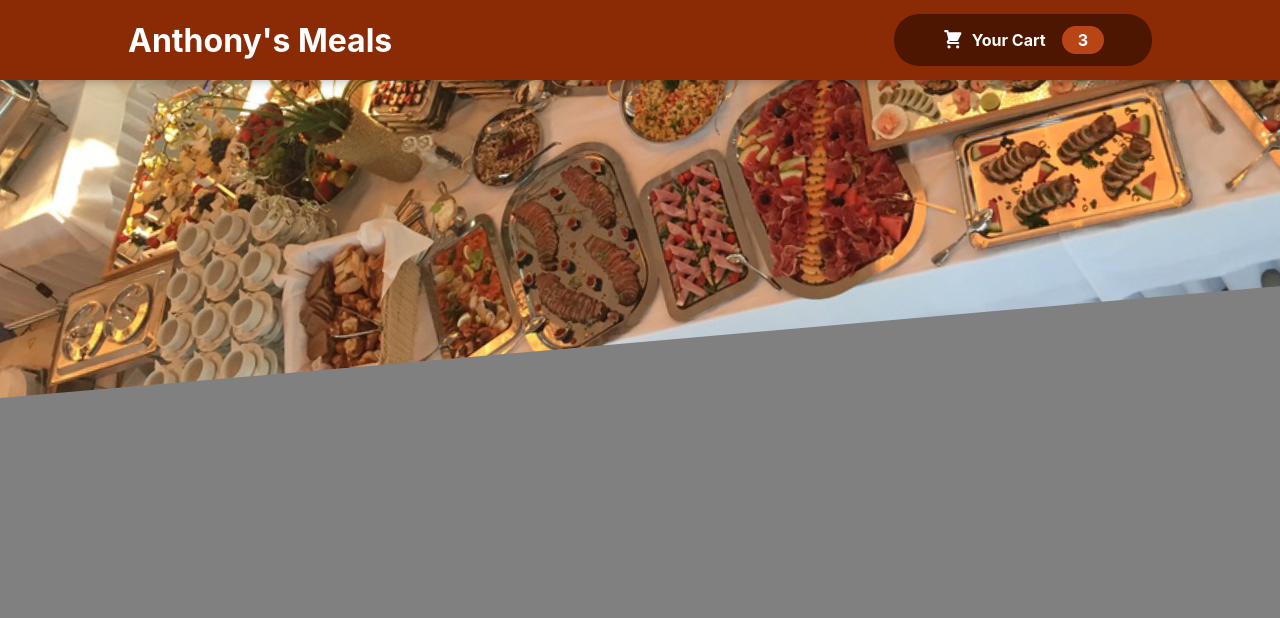
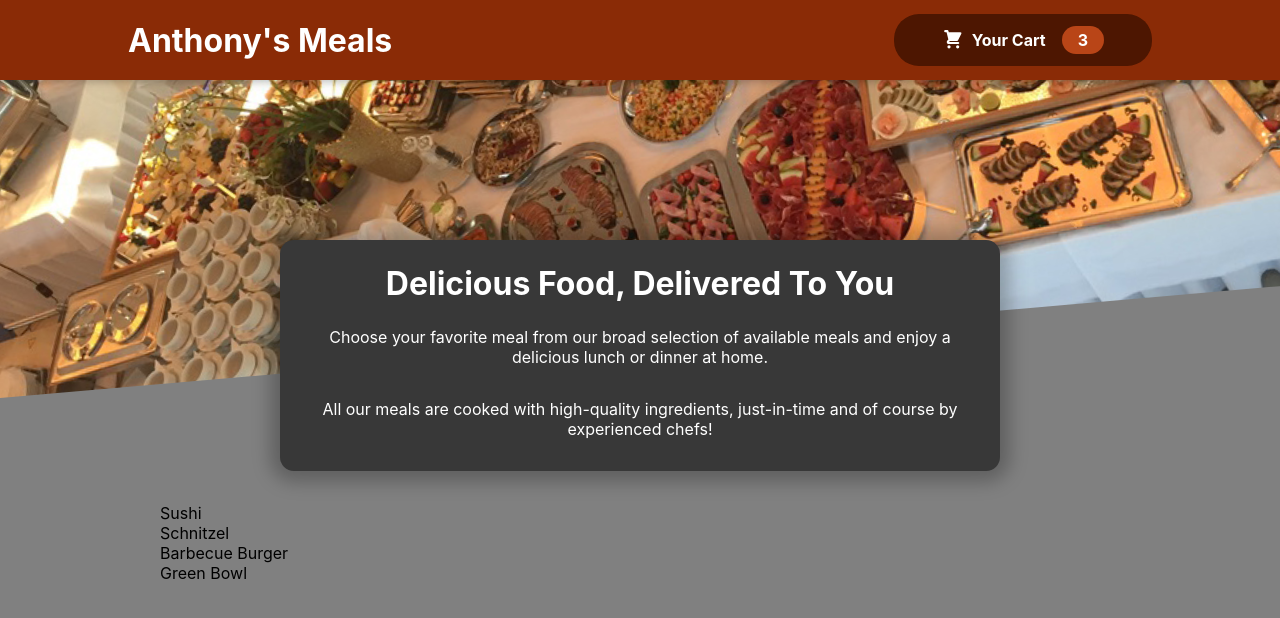
Before and after one commit to AntReyn12/food-order-app, a React (Create React App) app: page / in a window 1280 px wide. Shown: the top 618 px of the page. Built offline with nearby package versions, Linux system fonts and the light colour scheme.

Commit message:
added the meals component

```diff
--- a/src/App.js
+++ b/src/App.js
@@ -1,11 +1,15 @@
 import React from "react";
 import "./App.css";
 import Header from "./components/Layout/Header";
+import Meals from "./components/Meals/Meals";
 
 const App = () => {
   return (
     <React.Fragment>
       <Header />
+      <main>
+        <Meals />
+      </main>
     </React.Fragment>
   );
 };
--- /dev/null
+++ b/src/components/Meals/AvailableMeals.css
@@ -0,0 +1,24 @@
+.meals {
+  max-width: 60rem;
+  width: 90%;
+  margin: 2rem auto;
+  animation: meals-appear 1s ease-out forwards;
+}
+
+.meals ul {
+  list-style: none;
+  margin: 0;
+  padding: 0;
+}
+
+@keyframes meals-appear {
+  from {
+    opacity: 0;
+    transform: translateY(3rem);
+  }
+
+  to {
+    opacity: 1;
+    transform: translateY(0);
+  }
+}
--- /dev/null
+++ b/src/components/Meals/AvailableMeals.jsx
@@ -0,0 +1,42 @@
+import "./AvailableMeals.css";
+
+const DUMMY_MEALS = [
+  {
+    id: "m1",
+    name: "Sushi",
+    description: "Finest fish and veggies",
+    price: 22.99,
+  },
+  {
+    id: "m2",
+    name: "Schnitzel",
+    description: "A german specialty!",
+    price: 16.5,
+  },
+  {
+    id: "m3",
+    name: "Barbecue Burger",
+    description: "American, raw, meaty",
+    price: 12.99,
+  },
+  {
+    id: "m4",
+    name: "Green Bowl",
+    description: "Healthy...and green...",
+    price: 18.99,
+  },
+];
+
+const AvailableMeals = () => {
+  const mealsList = DUMMY_MEALS.map((meal) => {
+    return <li id={meal.id}>{meal.name}</li>;
+  });
+
+  return (
+    <section className="meals">
+      <ul>{mealsList}</ul>
+    </section>
+  );
+};
+
+export default AvailableMeals;
--- /dev/null
+++ b/src/components/Meals/Meals.jsx
@@ -0,0 +1,14 @@
+import MealsSummary from "./MealsSummary";
+import AvailableMeals from "./AvailableMeals";
+import React from "react";
+
+const Meals = () => {
+  return (
+    <React.Fragment>
+      <MealsSummary />
+      <AvailableMeals />
+    </React.Fragment>
+  );
+};
+
+export default Meals;
--- /dev/null
+++ b/src/components/Meals/MealsSummary.css
@@ -0,0 +1,23 @@
+.summary {
+  text-align: center;
+  max-width: 45rem;
+  width: 90%;
+  margin: auto;
+  margin-top: -10rem;
+  position: relative;
+  background-color: #383838;
+  color: white;
+  border-radius: 14px;
+  padding: 1rem;
+  box-shadow: 0 1px 18px 10px rgba(0, 0, 0, 0.25);
+}
+
+.summary h2 {
+  font-size: 2rem;
+  margin-top: 0;
+  margin: 0.5rem 0;
+}
+
+.summary p {
+  padding: 1rem 0;
+}
--- /dev/null
+++ b/src/components/Meals/MealsSummary.js
@@ -0,0 +1,13 @@
+import "./MealsSummary.css";
+
+const MealsSummary = () => {
+  return (
+    <section className="summary">
+      <h2>Delicious Food, Delivered To You</h2>
+      <p>Choose your favorite meal from our broad selection of available meals and enjoy a delicious lunch or dinner at home.</p>
+      <p>All our meals are cooked with high-quality ingredients, just-in-time and of course by experienced chefs!</p>
+    </section>
+  );
+};
+
+export default MealsSummary;
```
